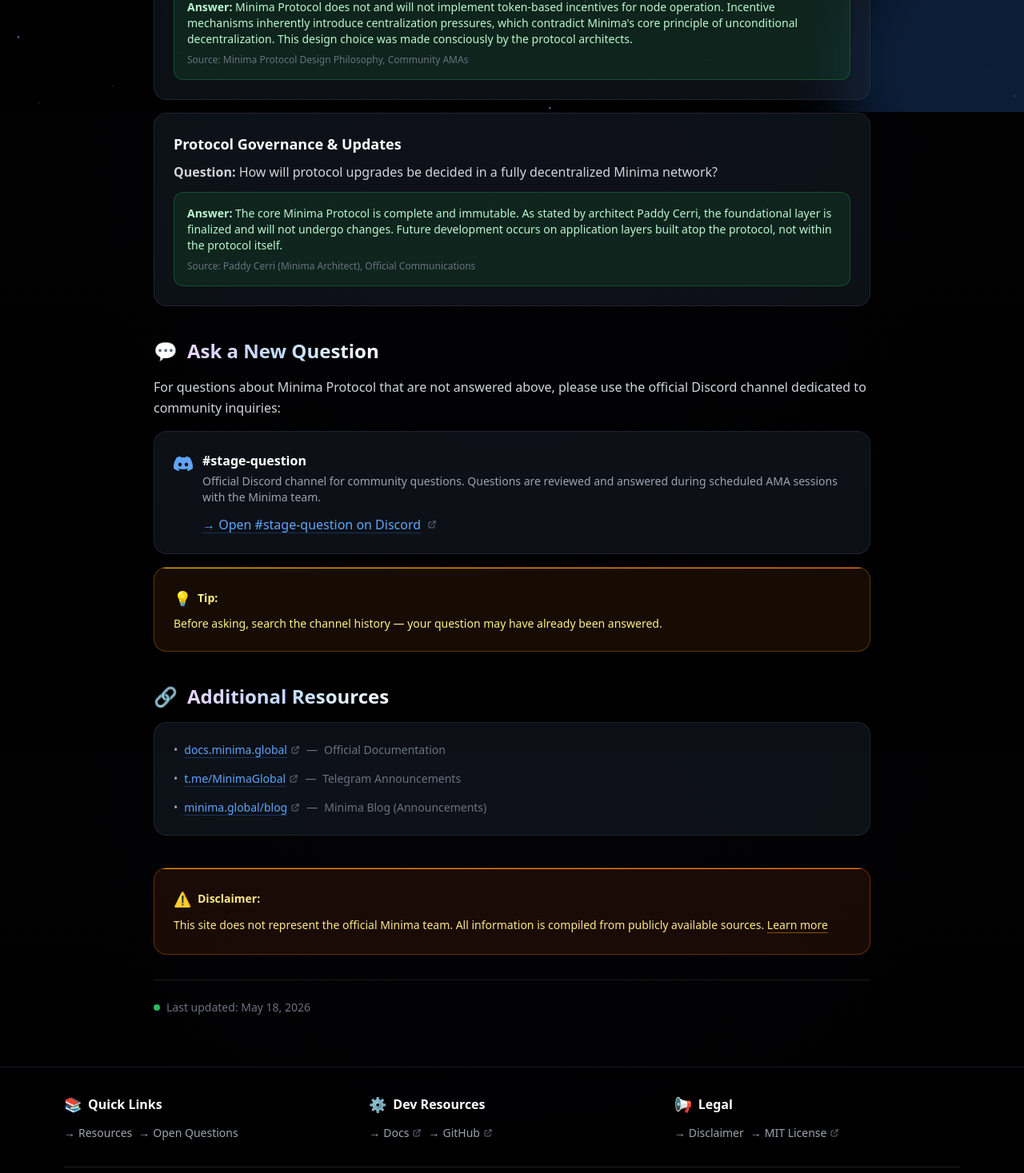
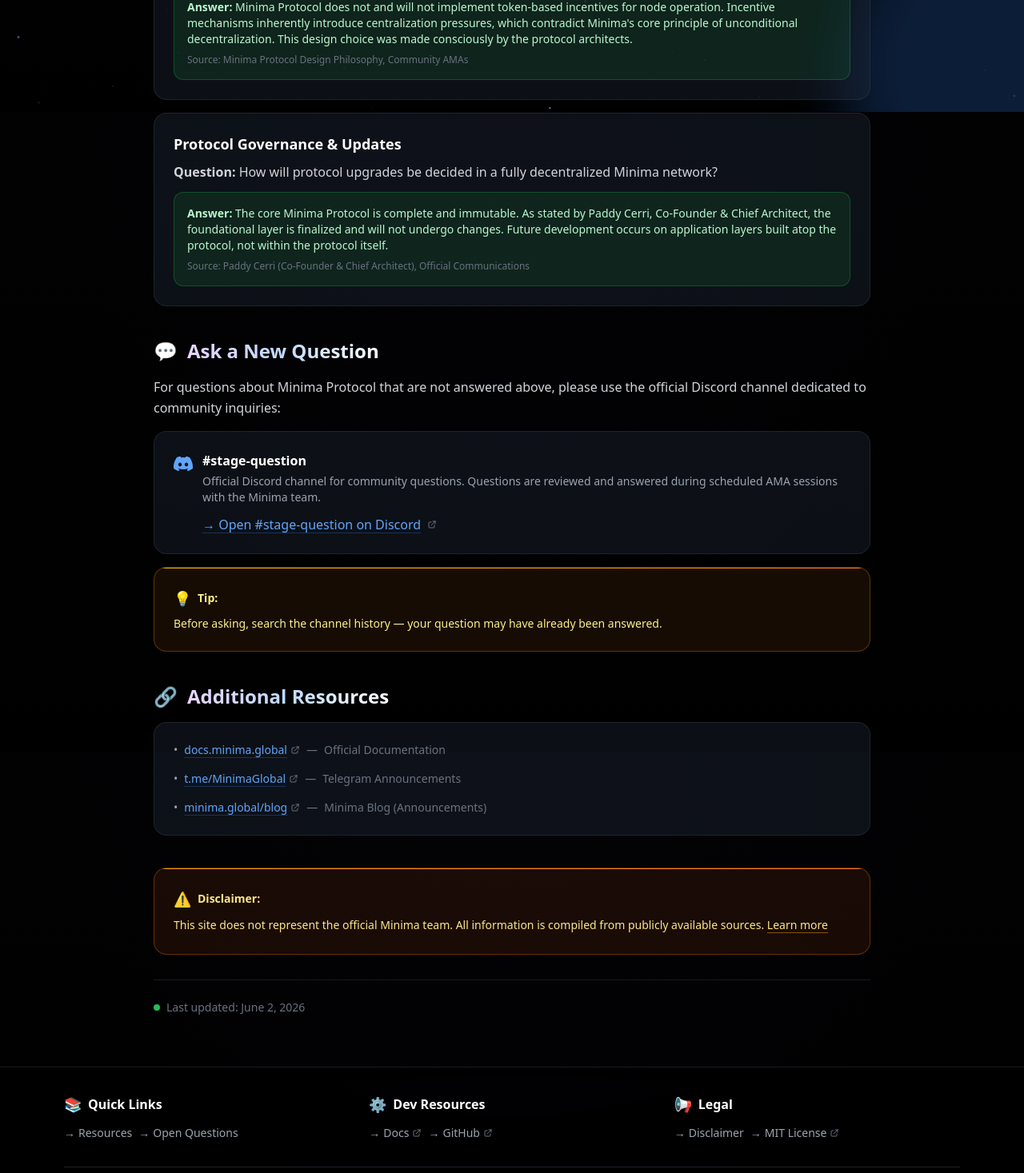
Before and after one commit to KuA1bo/minimaverse-site, a Next.js app: page /open-questions in a window 1280 px wide. Shown: the part 660-2127 px from the top of the page at 80% size. Built offline with nearby package versions, Linux system fonts and the light colour scheme.

Commit message:
Update Paddy Cerri title to Co-Founder & Chief Architect and refresh date

```diff
--- a/src/app/open-questions/page.tsx
+++ b/src/app/open-questions/page.tsx
@@ -1,6 +1,6 @@
 // src/app/open-questions/page.tsx
 // Open Questions page - redirect to official Discord for community questions
-// Updated: Unified nav style per /about, correct PageNavLinks, section anchors, FAQPage schema, date May 18, 2026
+// Last updated: June 2, 2026
 
 import Link from 'next/link';
 import JsonLd from '@/components/JsonLd';
@@ -75,7 +75,7 @@ const structuredData = {
       "name": "How will protocol upgrades be decided in a fully decentralized Minima network?",
       "acceptedAnswer": {
         "@type": "Answer",
-        "text": "The core Minima Protocol is complete and immutable. As stated by architect Paddy Cerri, the foundational layer is finalized and will not undergo changes. Future development occurs on application layers built atop the protocol, not within the protocol itself."
+        "text": "The core Minima Protocol is complete and immutable. As stated by Paddy Cerri, Co-Founder & Chief Architect, the foundational layer is finalized and will not undergo changes. Future development occurs on application layers built atop the protocol, not within the protocol itself."
       }
     }
   ],
@@ -207,12 +207,12 @@ export default function OpenQuestionsPage() {
             </p>
             <div className="relative bg-green-900/30 border border-green-700/50 rounded-xl p-4">
               <p className="text-green-200 text-sm">
-                <strong>Answer:</strong> The core Minima Protocol is complete and immutable. As stated by architect Paddy Cerri,
+                <strong>Answer:</strong> The core Minima Protocol is complete and immutable. As stated by Paddy Cerri, Co-Founder & Chief Architect,
                 the foundational layer is finalized and will not undergo changes. Future development occurs on application layers
                 built atop the protocol, not within the protocol itself.
               </p>
               <p className="text-gray-500 text-xs mt-2">
-                Source: Paddy Cerri (Minima Architect), Official Communications
+                Source: Paddy Cerri (Co-Founder & Chief Architect), Official Communications
               </p>
             </div>
           </div>
@@ -335,11 +335,11 @@ export default function OpenQuestionsPage() {
           </p>
         </div>
 
-        {/* Last Updated - UPDATED DATE to May 18, 2026 */}
+        {/* Last Updated */}
         <section className="border-t border-gray-700/40 pt-6 opacity-0 animate-fade-in-up delay-300">
           <p className="text-gray-500 text-sm flex items-center gap-2">
             <span className="w-2 h-2 bg-green-500 rounded-full animate-pulse" />
-            Last updated: May 18, 2026
+            Last updated: June 2, 2026
           </p>
         </section>
 
```
